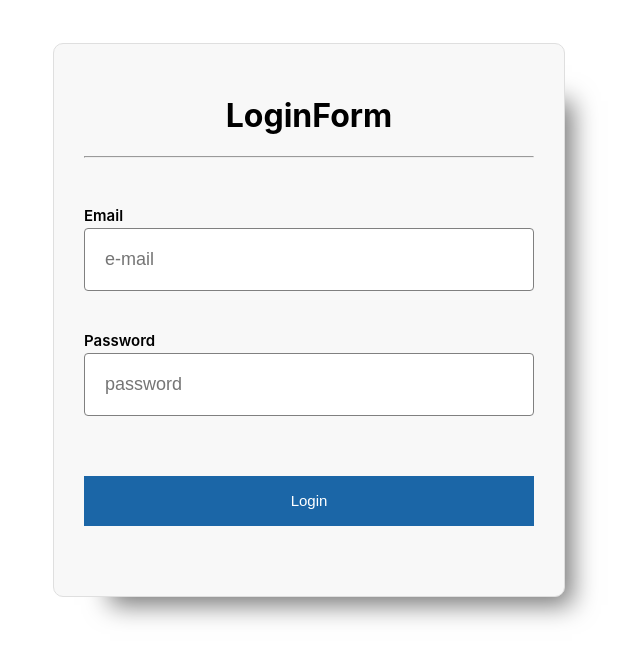
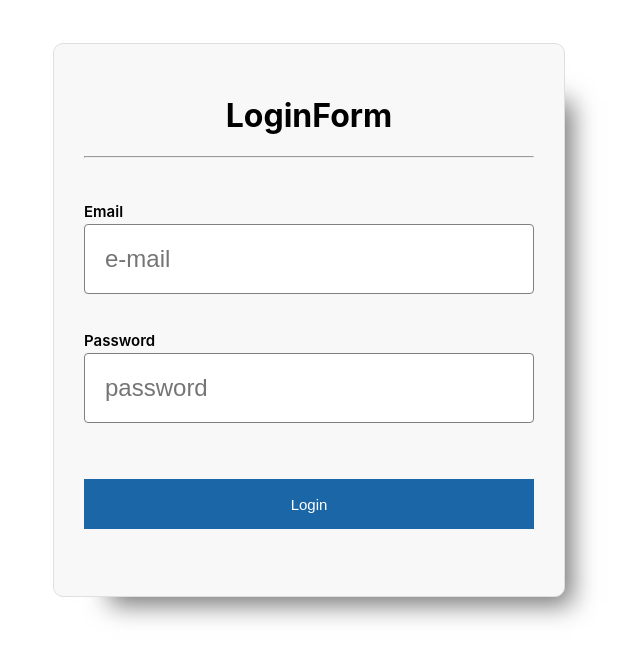
Before and after one commit to yoyo1025/book-review-app, a React (Create React App) app: page /login in a window 1280 px wide. Shown: the top 660 px of the page, without its empty margins (331-971 px from the left). Built offline with nearby package versions, Linux system fonts and the light colour scheme; no server answers.

Commit message:
書籍投稿時の確認アラートを表示

```diff
--- a/src/components/CreateReview.js
+++ b/src/components/CreateReview.js
@@ -18,6 +18,11 @@ export const CreateReview = () => {
 
   const handleSubmit = async (event) => {
     event.preventDefault(); // フォームのデフォルト送信を防ぐ
+
+    // ユーザーに送信確認を求める
+    if (!window.confirm('送信してよろしいですか？')) {
+      return; // ユーザーがキャンセルを選択した場合、送信を中止
+    }
 
     // 画像を送信
     if (image) {
@@ -45,7 +50,8 @@ export const CreateReview = () => {
         comment,
       });
       if (response != null) {
-
+       window.alert("送信完了しました。")
+       console.log("Review submitted successfully", response);
       }
     } catch (error) {
       console.error("Error posting review", error);
--- a/src/style/signup-login.css
+++ b/src/style/signup-login.css
@@ -67,27 +67,10 @@ button:hover {
   background-color: #175892;
 }
 
-/* .review-title-container {
-  padding: 10px;
-  width: 90%;
+.mailAddress {
   font-size: 150%;
-  border-radius: 10px;
-  border: 2px solid #000000;
-  box-shadow: 32px 33px 24px -25px #777777;
-}
-.review-comment-container {
-  font-size: 150%;
-  width: 90%;
-  padding: 10px;
-  border-radius: 10px;
-  border: 2px solid #000000;
-  box-shadow: 32px 33px 24px -25px #c7c7c7;
-} */
-
-.mailAddress {
-  font-size: large;
 }
 
 .password {
-  font-size: large;
+  font-size: 150%;
 }
```
Lines whose indentation alone changed are shown as unchanged.
